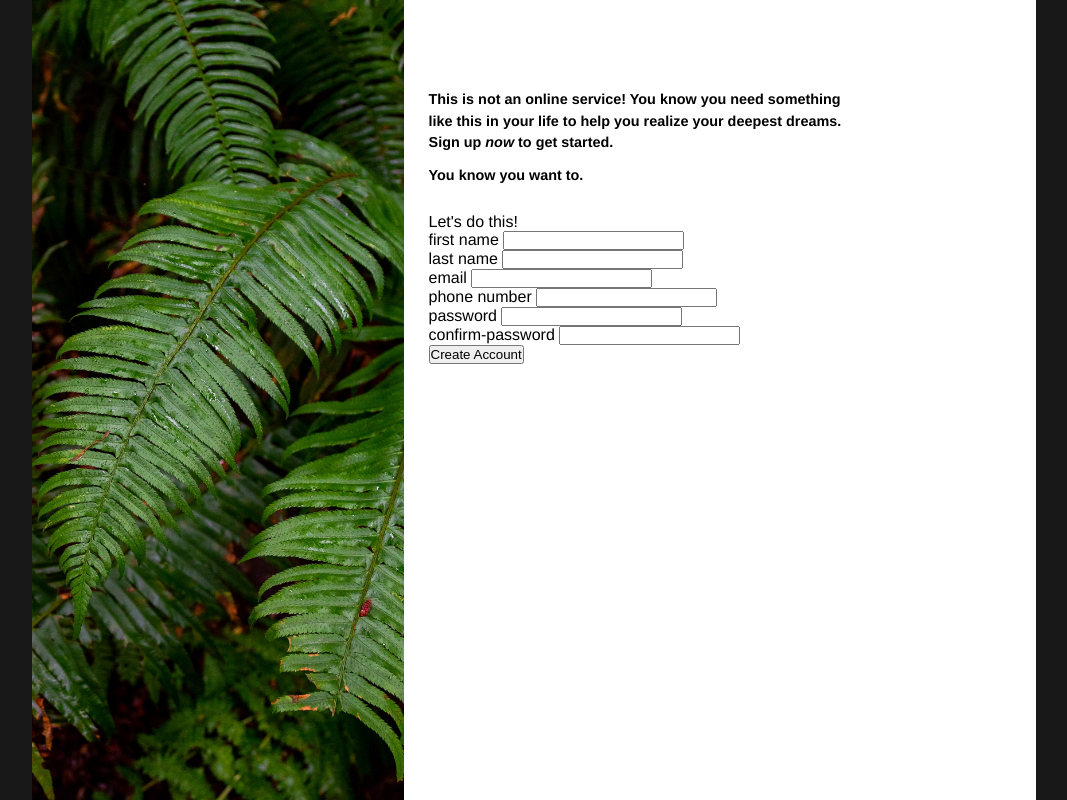
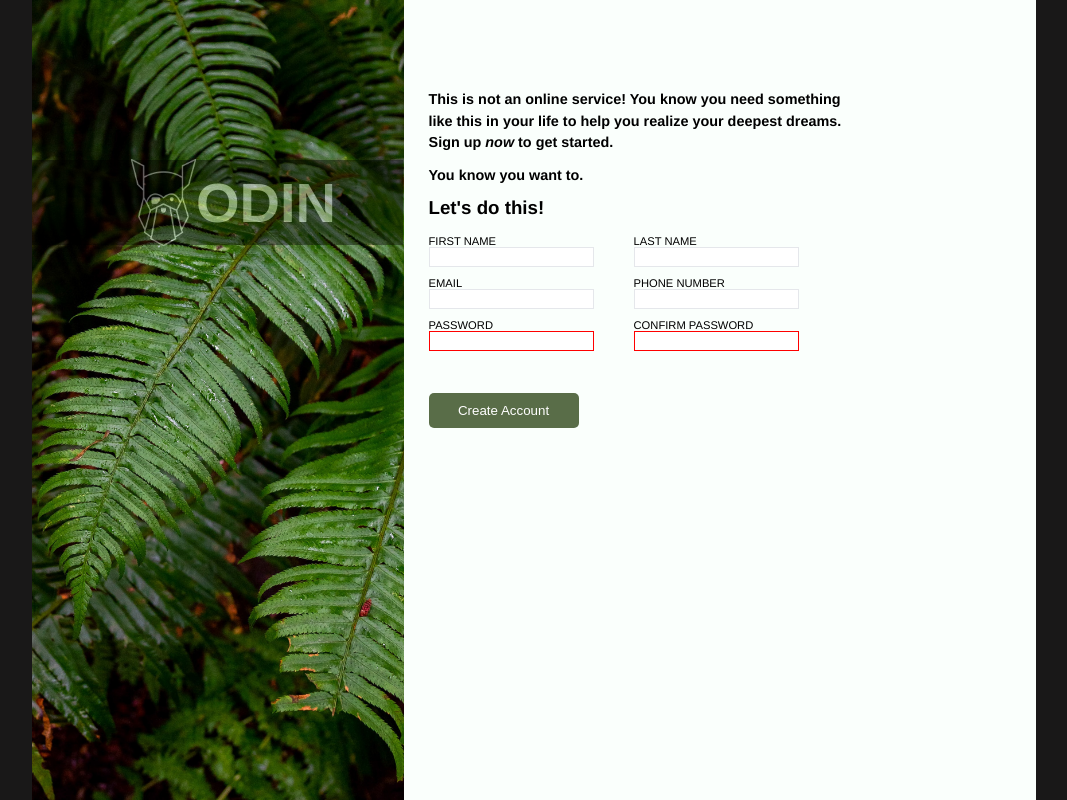
Before and after one commit to Athman-Dodoe/Sign-up-Form, a plain HTML site: page index.html in a window 1280 px wide. Shown: the whole page, without its empty margins (106-1173 px from the left). Drawn offline with Linux system fonts and the light colour scheme; a web font is replaced by a local one.

Commit message:
Designed the odin logo div

```diff
--- a/index.html
+++ b/index.html
@@ -13,52 +13,60 @@
 
         <div class="signup-img">
             <img src="/images/form-image.jpg" alt="">
+             <div class="image-sidebar">
+                <img src="/images/odin-lined.png" alt="">
+                <span>Odin</span>
+             </div>
         </div>
 
+
         <div class="form-container">
+
             <div class="description">
                 <p>This is not an online service! You know you need something like this in your life to help you realize your deepest dreams. Sign up <em>now</em> to get started.</p>
 
                 <span>You know you want to.</span>
             </div>
 
-
+            <div class="form-box">
+                <h3>Let's do this!</h3>
                 <form action="">
-
-                <legend>Let's do this!</legend>
-                <div class="">
+                    <div class="form-inputs">
                         <label for="first-name">first name</label>
-                    <input type="text" name="first-name" id="first-name">
+                        <input type="text" name="first-name" id="first-name" required>
                     </div>
 
-                <div class="">
+                    <div class="form-inputs">
                         <label for="last-name">last name</label>
-                    <input type="text" name="last-name" id="last-name">
+                        <input type="text" name="last-name" id="last-name" required>
                     </div>
 
-                <div class="">
+                    <div class="form-inputs">
                         <label for="email">email</label>
-                    <input type="email" name="email" id="email">
+                        <input type="email" name="email" id="email" required>
                     </div>
 
-                <div class="">
+                    <div class="form-inputs">
                         <label for="phone-number">phone number</label>
-                    <input type="number" name="phone" id="phone-number">
+                        <input type="text" name="phone" id="phone-number" required>
                     </div>
 
-                <div class="">
+                    <div class="form-inputs">
                         <label for="password">password</label>
-                    <input type="password" name="password" id="password">
+                        <input type="password" name="password" id="password" required class="error">
                     </div>
 
-                <div class="">
-                    <label for="confirm-password">confirm-password</label>
-                    <input type="password" name="confirm-password" id="confirm-password">
+                    <div class="form-inputs">
+                        <label for="confirm-password">confirm password</label>
+                        <input type="password" name="confirm-password" id="confirm-password" required class="error">
                     </div>
 
+                    <button type="submit">Create Account</button>
                 </form>
+            </div>
 
-            <button type="submit">Create Account</button>
+
+
         </div>
     </div>
 
--- a/style.css
+++ b/style.css
@@ -1,3 +1,6 @@
+@import url('https://fonts.cdnfonts.com/css/norse');
+
+
 * {
     margin: 0;
     padding: 0;
@@ -21,10 +24,43 @@ body {
 }
 
 .container .signup-img {
+   position: relative;
    width: 37%;
    display: flex;
 
+
 }
+
+.container .signup-img .image-sidebar{
+    position: absolute;
+    top: 160px;
+    left: 0;
+    background-color: black;
+    opacity: 0.4;
+    display: flex;
+    height: 85px;
+    align-items: center;
+    width: calc(100% - 1px);
+    justify-content: center;
+
+}
+
+.container .signup-img .image-sidebar img{
+    width: 65px;
+    margin-left: 2rem;
+
+
+
+}
+
+.container .signup-img .image-sidebar span{
+    color: white;
+    font-size: 3.5em;
+    text-transform: uppercase;
+    font-weight: bold;
+    font-family: 'Norse', sans-serif;
+}
+
 
 .container .signup-img img {
     width: 100%;
@@ -35,11 +71,11 @@ body {
     background-color: #fff;
     padding: 25px;
     flex: 3;
-    background: #ffffff;
+    background: #fafffc;
 
 }
 
-.form-container .description {
+.form-container .description, legend {
     max-width: 420px;
     font-weight: bold;
     font-size: .9rem;
@@ -56,6 +92,52 @@ body {
 
 }
 
+
 .form-container form {
     margin-top: 1rem;
+    display: grid;
+    grid-template-columns: 1fr 1fr;
+    grid-gap:10px ;
+    max-width: 400px;
+
+
 }
+
+.form-container .form-inputs {
+    display: flex;
+    flex-direction: column;
+}
+
+.form-container .form-inputs label {
+    text-transform: uppercase;
+    font-size:.7rem ;
+
+}
+
+.form-container .form-inputs input {
+    width: 85%;
+    padding: 1.5px;
+    border: 1px solid #E5E7EB;
+
+}
+
+.form-container .form-inputs input.error {
+    border: 1px solid red;
+}
+
+.form-container .form-inputs input:focus {
+    border: 1px  solid blue;
+    outline: none;
+    box-shadow: 0 0 5px rgba(0, 0, 255, 0.5);
+}
+
+button {
+    margin-top: 2rem;
+    padding: 10px;
+    border-radius: 5px;
+    border: none;
+    background-color: #596D48;
+    color: white;
+    width: 150px;
+
+}
```
Also changed, not shown: images/odin-lined.png (added). Lines whose indentation alone changed are shown as unchanged.
